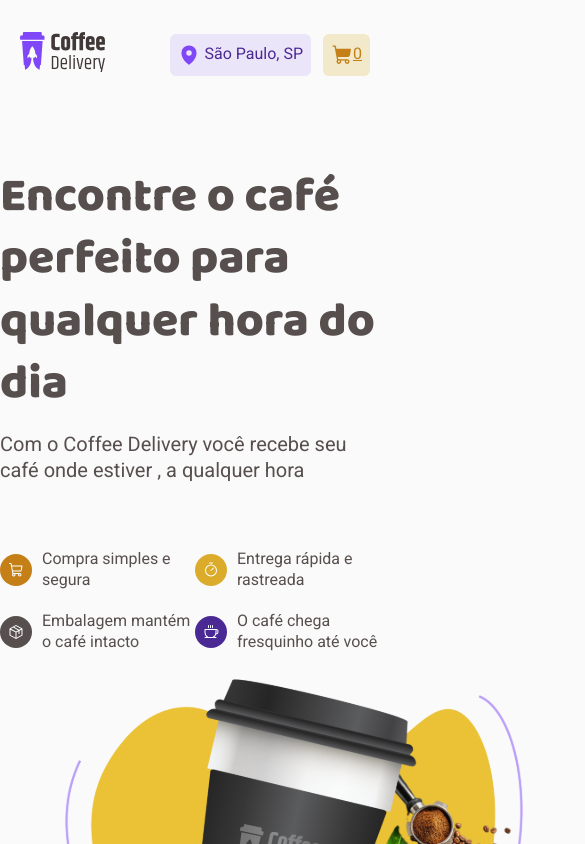
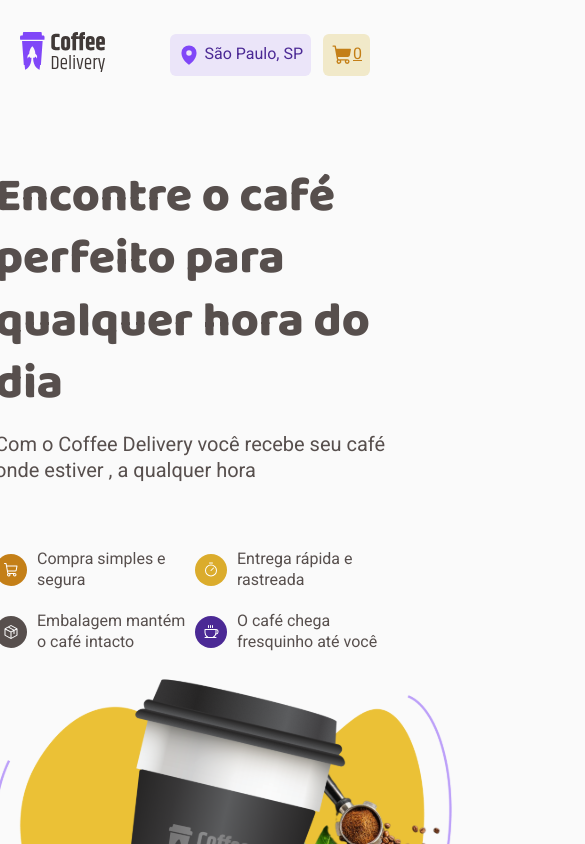
Before and after one commit to fernode/coffee-delivery, a React (Vite) app: page / in a window 390 px wide. Shown: the top 844 px of the page, 585 px wide, since content can reach past the window. Built offline with nearby package versions, Linux system fonts and the light colour scheme.

Commit message:
feat: add some mobile style

```diff
--- /dev/null
+++ b/src/pages/Cart/index.tsx
@@ -0,0 +1,5 @@
+import React from "react"
+
+export function Cart() {
+  return <div>Cart</div>
+}
--- a/src/pages/Home/styles.ts
+++ b/src/pages/Home/styles.ts
@@ -1,10 +1,11 @@
 import styled from "styled-components"
-import {mixins} from "../../styles/mixins.ts"
+import { mixins } from "../../styles/mixins.ts"
 
 export const HeroContainer = styled.section`
   max-width: 1120px;
   margin: 5.6rem auto 0 auto;
   display: flex;
+  justify-content: center;
   flex-wrap: wrap;
 
   img {
@@ -29,11 +30,9 @@ export const Infos = styled.div`
 export const FeatureList = styled.ul`
   list-style: none;
   display: grid;
-    grid-template-columns: 1fr 1fr;
+  grid-template-columns: repeat(auto-fit, minmax(200px, 1fr));
   max-width: 567px;
-
 `
-
 
 type FeatureListItemProps = {
   background: string
@@ -45,7 +44,7 @@ export const FeatureListItem = styled.li<FeatureListItemProps>`
 
   span {
     padding: 8px;
-        background-color: ${props => props.background};
+    background-color: ${(props) => props.background};
     border-radius: 50%;
     display: flex;
     align-items: center;
@@ -62,13 +61,17 @@ export const ProductsSection = styled.section`
 
   h2 {
     margin-bottom: 4rem;
-        color: ${props => props.theme.colors['base-subtitle']};
+    color: ${(props) => props.theme.colors["base-subtitle"]};
     font-size: ${mixins.fonts.titleL};
+
+    @media (max-width: 768px) {
+      text-align: center;
     }
-
+  }
 `
 
 export const ProductsList = styled.ul`
   display: grid;
-    grid-template-columns: 1fr 1fr 1fr 1fr;
+  grid-template-columns: repeat(auto-fit, minmax(256px, 1fr));
+  justify-items: center;
 `
```
Lines whose indentation alone changed are shown as unchanged.
